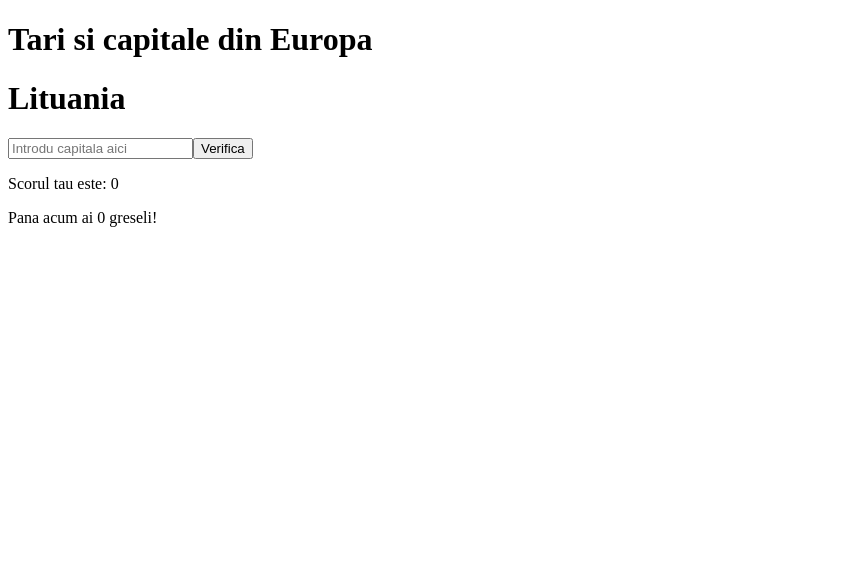
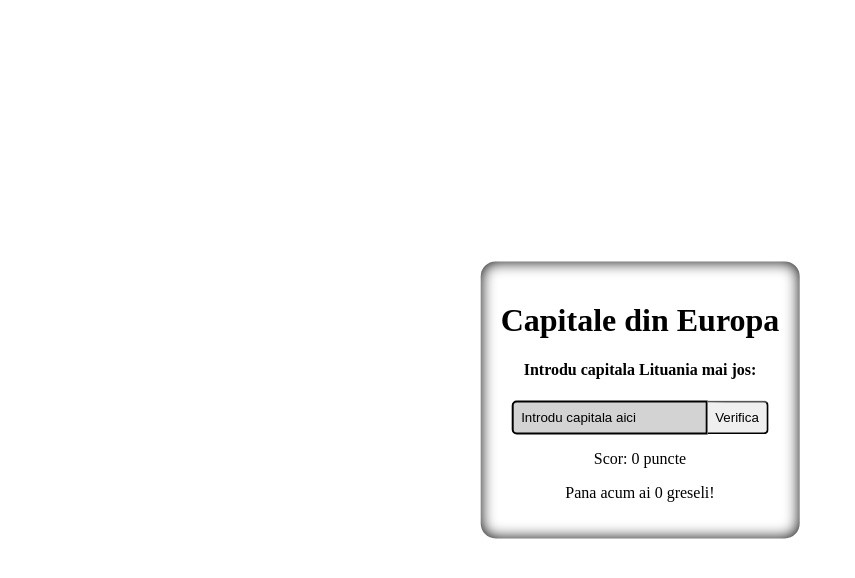
Before and after one commit to lazarnarcis/european-capitals, a React (Create React App) app: page / in a window 1280 px wide. Shown: the top 578 px of the page, without its empty margins (0-855 px from the left). Built offline with nearby package versions, Linux system fonts and the light colour scheme.

Commit message:
bug fixes

```diff
--- a/src/App.js
+++ b/src/App.js
@@ -1,6 +1,7 @@
 import React, { useState, useEffect } from "react"
 import countries from "./Countries.json"
 import ItemCountry from "./ItemCountry"
+import "./App.scss"
 
 export default function App() {
     const generateRandomCountry = (arrayLength) => {
@@ -32,13 +33,13 @@ export default function App() {
     }, [mistake])
 
     return (
-        <>
-            <h1>Tari si capitale din Europa</h1>
+        <div className="App">
+            <h1>Capitale din Europa</h1>
             <ItemCountry item={countries[generateRandomCountry(countries.length)]} score={score}
             setScore={setScore} mistake={mistake} setMistake={setMistake} setErr={setErr} />
-            <p style={{backgroundColor: `${errs ? "black" : null}`, color: "white"}}>{errs}</p>
-            <p>Scorul tau este: {score}</p>
-            <p>Pana acum ai {mistake} greseli!</p>
-        </>
+            <p style={{backgroundColor: `${errs ? "black" : null}`, color: "white"}} className={`${errs ? "err" : ""}`}>{errs}</p>
+            <p>Scor: {score} {score === 1 ? "punct" : "puncte" }</p>
+            <p>Pana acum ai {mistake} {mistake === 1 ? "greseala" : "greseli"}!</p>
+        </div>
     )
 }
--- /dev/null
+++ b/src/App.scss
@@ -0,0 +1,39 @@
+body {
+    margin: 0;
+    padding: 0;
+}
+
+.App {
+    top: 50%;
+    left: 50%;
+    transform: translate(-50%, -50%);
+    position: absolute;
+    box-shadow: inset 0px 0px 15px black;
+    border-radius: 15px;
+    padding: 20px;
+    text-align: center;
+}
+
+input[type=text] {
+    padding: 7.5px;
+    border-top-left-radius: 5px;
+    border-bottom-left-radius: 5px;
+    color: hsl(0, 0%, 0%);
+    border: 2px solid black;
+    background: lightgrey;
+    outline: none;
+    transition: all .3s;
+}
+
+input[type=text]:focus {
+    background: rgb(143, 143, 143);
+}
+
+::placeholder {
+    color: black;
+}
+
+.err {
+    padding: 5px;
+    border-radius: 5px;
+}
--- a/src/ItemCountry.js
+++ b/src/ItemCountry.js
@@ -20,9 +20,11 @@ export default function ItemCountry({ item, score, setScore, mistake, setMistake
     }
     return (
         <>
-            <h1>{item.country}</h1>
-            <input type="text" ref={inputRef} onKeyDown={handleKeyDown} placeholder="Introdu capitala aici" />
-            <button onClick={checkCapital}>Verifica</button>
+            <h4>Introdu capitala {item.country} mai jos:</h4>
+            <div className="inputs">
+                <input type="text" ref={inputRef} onKeyDown={handleKeyDown} placeholder="Introdu capitala aici" />
+                <button onClick={checkCapital}>Verifica</button>
+            </div>
         </>
     )
 }
--- a/src/ItemCountry.scss
+++ b/src/ItemCountry.scss
@@ -0,0 +1,12 @@
+button {
+    padding: 7.5px;
+    border-top-right-radius: 5px;
+    border-bottom-right-radius: 5px;
+    border-left: none;
+}
+
+.inputs {
+    display: flex;
+    align-items: center;
+    justify-content: center;
+}
```
